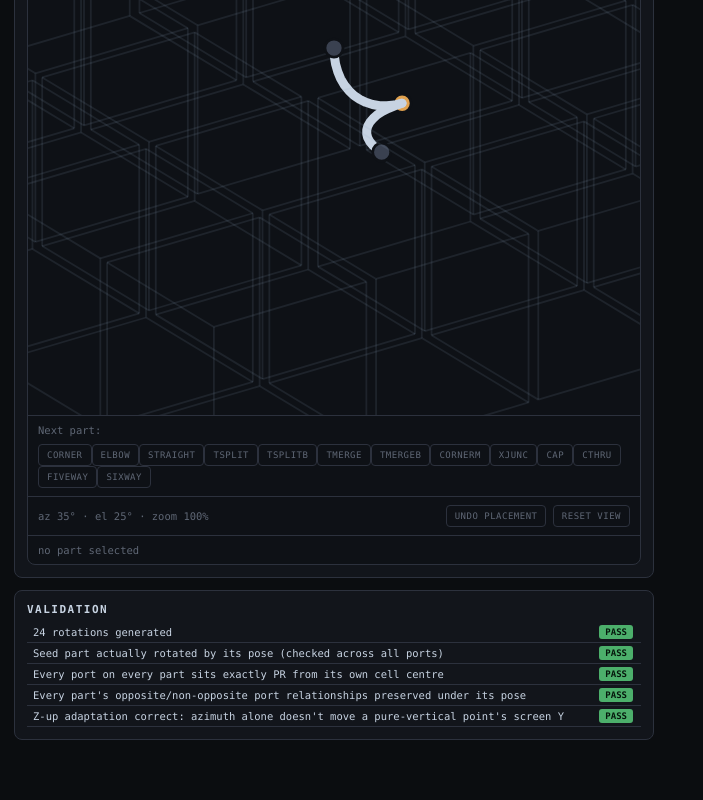
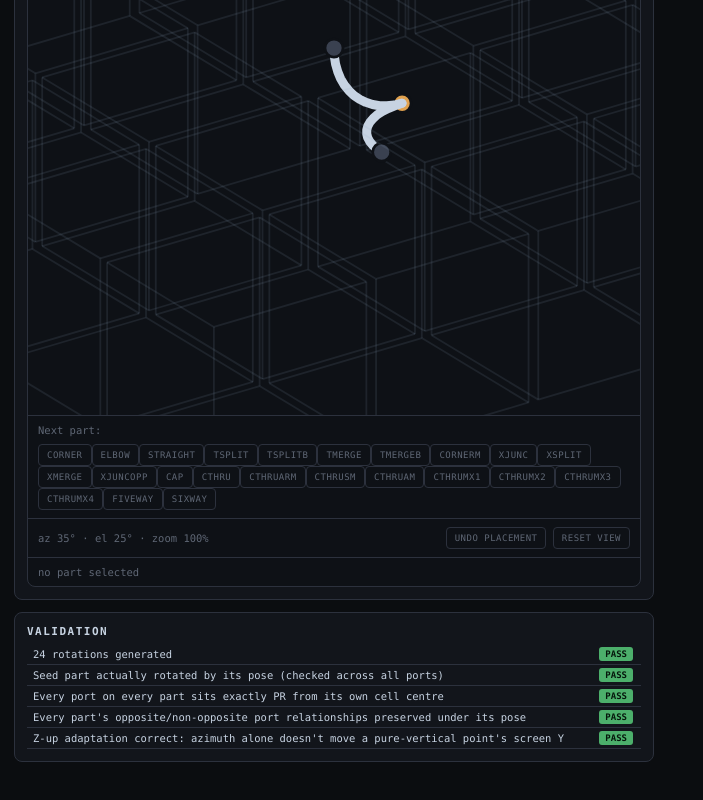
Before and after one commit to Perhoinc/pipegrid, a website: page boards/pipegrid-vertical-slice.html in a window 1280 px wide. Shown: the part 535-1335 px from the top of the page, without its empty margins (0-703 px from the left). Drawn offline with Linux system fonts and the light colour scheme.

Commit message:
Complete the 4-port tier: 10 more cross and corner-through variants
Per the spec, the 4-port tier has 4 active cross topologies and 8
active corner-through topologies (12 total). Two were already built
(xjunc's adjacent-inlet variant, corner-through's stem-in split); this
adds the remaining 10.

Cross (3 new, completing all 4 active):
- xsplit ("N+ E- S- W-"): 1-in-3-out, single anchor. 1 straight (to
  the opposite port) + 2 elbow.
- xmerge ("E+ S+ W+ N-"): mirror of xsplit, 3-in-1-out.
- xjuncopp ("N+ S+ E- W-"): the classic/existing xjunc - inlets
  OPPOSITE each other (N,S), not adjacent like the one already built.
  All 4 connections elbow, no straight - structurally distinct shape
  from the adjacent-inlet variant per the spec, not just a relabeling.

Corner-through (7 new, completing all 8 active):
- cthruarm ("N+ U- D- E-"): split with an ARM as inlet instead of the
  stem - nothing opposes an arm, so all 3 connections are elbow (a
  tripod), vs. the stem-split's straight+elbow+elbow.
- cthrusm / cthruam: merge mirrors of the two splits above.
- cthrumx1/mx2: mixing with both stem ports as one role and both arms
  as the other (stem-in/arms-out and its mirror) - 4 elbow each, no
  straight, since neither in/out split leaves an opposite pair.
- cthrumx3/mx4: mixing with one stem end paired with one arm as the
  inlets (the two distinct ways to make that pairing) - 1 straight
  (the stem's own opposite lands on the outlet side) + 3 elbow each.

Verified: wrote a standalone re-implementation of P()/streamsFor
outside the app to predict every shape's exact stream-type
composition before touching the registry, then placed all 10 live and
confirmed each part's actual streams match the prediction exactly.
Full regression (10-part chain, undo back to 1) shows zero JS errors
and zero failed validation checks.

```diff
--- a/boards/pipegrid-vertical-slice.html
+++ b/boards/pipegrid-vertical-slice.html
@@ -205,8 +205,18 @@ var SHAPES={
   tmergeb:  {label:"T, tmergeb / Y (anchor branch)", spec:"N+ S+ E-"},
   cornerm:  {label:"corner-merge",                   spec:"E+ U+ N-"},
   xjunc:    {label:"cross, xjunc (adjacent inlets)", spec:"N+ E+ S- W-"},
+  xsplit:   {label:"cross, xsplit",                  spec:"N+ E- S- W-"},
+  xmerge:   {label:"cross, xmerge",                  spec:"E+ S+ W+ N-"},
+  xjuncopp: {label:"cross, xjunc (opposite inlets, classic)", spec:"N+ S+ E- W-"},
   cap:      {label:"cap (single opening)",           spec:"N+"},
-  cthru:    {label:"corner-through (stem+2 arms)",   spec:"U+ D- N- E-"},
+  cthru:    {label:"corner-through, stem split",     spec:"U+ D- N- E-"},
+  cthruarm: {label:"corner-through, arm split (tripod)", spec:"N+ U- D- E-"},
+  cthrusm:  {label:"corner-through, stem merge",     spec:"U+ N+ E+ D-"},
+  cthruam:  {label:"corner-through, arm merge (tripod)", spec:"U+ D+ E+ N-"},
+  cthrumx1: {label:"corner-through, mixing (stem in)",   spec:"U+ D+ N- E-"},
+  cthrumx2: {label:"corner-through, mixing (arms in)",   spec:"N+ E+ U- D-"},
+  cthrumx3: {label:"corner-through, mixing (U+N in)",    spec:"U+ N+ D- E-"},
+  cthrumx4: {label:"corner-through, mixing (U+E in)",    spec:"U+ E+ D- N-"},
   fiveway:  {label:"five-way, apex split (starfish)",  spec:"U+ N- E- S- W-"},
   sixway:   {label:"six-way, single-anchor split",     spec:"N+ S- E- W- U- D-"}
 };
```
